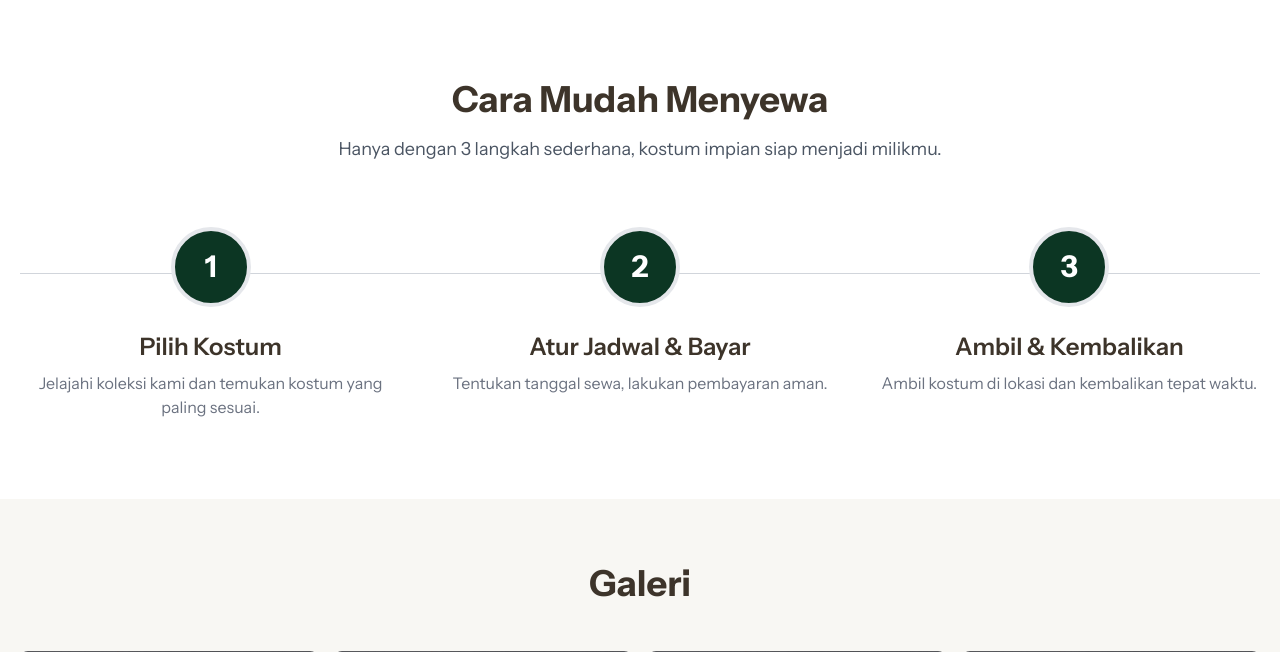
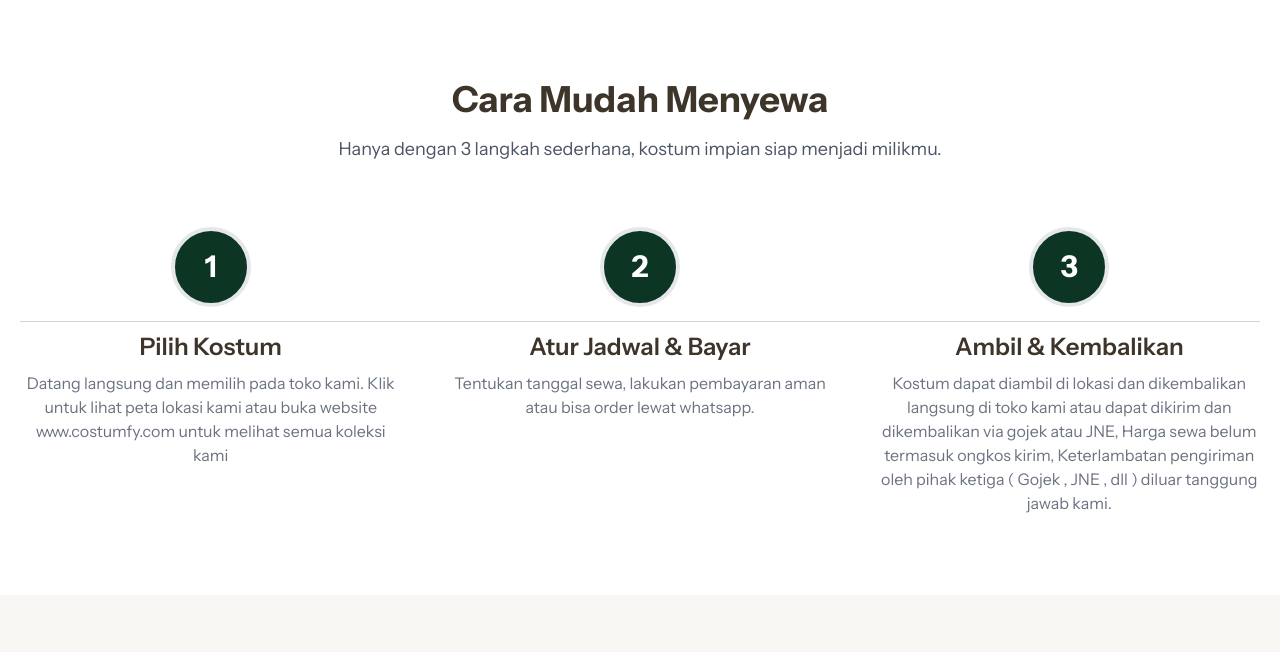
Before and after one commit to Kaeyaaa-12/PROJECT-MAGANG-2, a Laravel app: page / in a window 1280 px wide. Shown: the part 2845-3497 px from the top of the page. Run offline with Laravel 12, Linux system fonts and the light colour scheme; style sheets or scripts are compiled from the project's sources; some libraries are stand-ins or nearby versions.

Commit message:
Modif Kecil

```diff
--- a/resources/views/landing.blade.php
+++ b/resources/views/landing.blade.php
@@ -163,7 +163,7 @@
         </section>
 
         {{-- ======================================================= --}}
-        {{-- TENTANG KAMI (Menggantikan Iklan Geser) --}}
+        {{-- TENTANG KAMI
         {{-- ======================================================= --}}
         <section class="py-12 md:py-24 bg-white">
             <div class="container mx-auto grid md:grid-cols-2 gap-12 items-center px-5">
@@ -174,7 +174,7 @@
                         orang berhak untuk tampil maksimal dan mewujudkan imajinasinya dalam setiap acara spesial.
                     </p>
                     <a href="#"
-                        class="btn-secondary inline-block font-bold py-3 px-8 rounded-full text-lg">Tentang Kami</a>
+                        class="btn-secondary inline-block font-bold py-3 px-8 rounded-full text-lg">Selengkapnya</a>
                 </div>
                 <div class="order-1 md:order-2 flex justify-center">
                     <img src="{{ asset('assets/images/bgkostum.png') }}"
@@ -306,19 +306,24 @@
                         <div class="text-white rounded-full w-20 h-20 flex items-center justify-center text-3xl font-bold mb-6 z-10 border-4 border-light-beige"
                             style="background-color: var(--bg-theme-color);">1</div>
                         <h3 class="text-2xl font-semibold mb-2 text-dark-brown">Pilih Kostum</h3>
-                        <p class="text-gray-500">Jelajahi koleksi kami dan temukan kostum yang paling sesuai.</p>
+                        <p class="text-gray-500">Datang langsung dan memilih pada toko kami. Klik untuk lihat peta
+                            lokasi kami atau buka website www.costumfy.com untuk melihat semua koleksi kami</p>
                     </div>
                     <div class="relative flex flex-col items-center">
                         <div class="text-white rounded-full w-20 h-20 flex items-center justify-center text-3xl font-bold mb-6 z-10 border-4 border-light-beige"
                             style="background-color: var(--bg-theme-color);">2</div>
                         <h3 class="text-2xl font-semibold mb-2 text-dark-brown">Atur Jadwal & Bayar</h3>
-                        <p class="text-gray-500">Tentukan tanggal sewa, lakukan pembayaran aman.</p>
+                        <p class="text-gray-500">Tentukan tanggal sewa, lakukan pembayaran aman atau bisa order lewat
+                            whatsapp.</p>
                     </div>
                     <div class="relative flex flex-col items-center">
                         <div class="text-white rounded-full w-20 h-20 flex items-center justify-center text-3xl font-bold mb-6 z-10 border-4 border-light-beige"
                             style="background-color: var(--bg-theme-color);">3</div>
                         <h3 class="text-2xl font-semibold mb-2 text-dark-brown">Ambil & Kembalikan</h3>
-                        <p class="text-gray-500">Ambil kostum di lokasi dan kembalikan tepat waktu.</p>
+                        <p class="text-gray-500">Kostum dapat diambil di lokasi dan dikembalikan langsung di toko kami
+                            atau dapat dikirim dan dikembalikan via gojek atau JNE, Harga sewa belum termasuk ongkos
+                            kirim, Keterlambatan pengiriman oleh pihak ketiga ( Gojek , JNE , dll ) diluar tanggung
+                            jawab kami.</p>
                     </div>
                 </div>
             </div>
```
